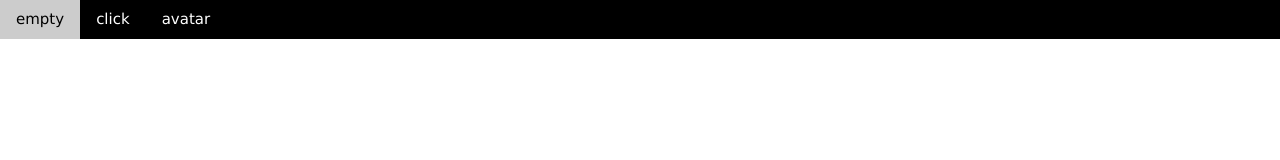
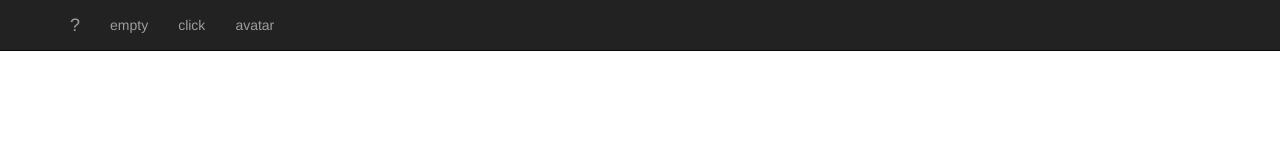
Before and after one commit to clouilt/clouilt.github.io, a plain HTML site: page index.html in a window 1280 px wide. Drawn offline with Linux system fonts and the light colour scheme.

Commit message:
add bootstrap

```diff
--- /dev/null
+++ b/css/my.css
@@ -0,0 +1,7 @@
+body {
+  padding-top: 50px;
+}
+
+body #main {
+	text-align: center;
+}
--- a/index.html
+++ b/index.html
@@ -1,5 +1,9 @@
 <html>
 	<head>
+		<meta charset="utf-8">
+		<meta http-equiv="X-UA-Compatible" content="IE=edge">
+		<meta name="viewport" content="width=device-width, initial-scale=1">
+
 		<script type="text/javascript" src="./js/jquery-3.2.1.min.js">
 		</script>
 
@@ -8,6 +12,8 @@
 		</script>
 
 		<link rel="stylesheet" href="css/w3.css">
+		<link rel="stylesheet" href="css/my.css">
+		<link href="js/bs/css/bootstrap.min.css" rel="stylesheet">
 
 		<script type="text/javascript">
 			var AJAXFILEDIR = "data/";
@@ -58,12 +64,32 @@
 		</script>
 	</head>
 	<body>
-		<div class="w3-bar w3-black" id="navbar">
-			<a class="w3-bar-item w3-button" href='#empty'>empty</a>
-			<a class="w3-bar-item w3-button" href='#click'>click</a>
-			<a class="w3-bar-item w3-button" href='#avatar'>avatar</a>
-		</div>
 
+
+	<nav class="navbar navbar-inverse navbar-fixed-top">
+      <div class="container">
+        <div class="navbar-header">
+          <button type="button" class="navbar-toggle collapsed" data-toggle="collapse" data-target="#navbar" aria-expanded="false" aria-controls="navbar">
+            <span class="sr-only">Toggle navigation</span>
+            <span class="icon-bar"></span>
+            <span class="icon-bar"></span>
+            <span class="icon-bar"></span>
+          </button>
+			 <a class="navbar-brand" href="#empty">?</a>
+        </div>
+        <div id="navbar" class="navbar-collapse collapse">
+          <ul class="nav navbar-nav">
+				 <li><a class="" href='#empty'>empty</a></li>
+				 <li><a class="" href='#click'>click</a></li>
+				 <li><a class="" href='#avatar'>avatar</a></li>
+          </ul>
+        </div><!--/.nav-collapse -->
+      </div>
+	</nav>
+	<div class="container">
 		<div id='box'> </div>
+	</div>
+
+    <script src="/js/bs/js/bootstrap.min.js"></script>
 	</body>
 </html>
```
Also changed, not shown: js/bs/css/bootstrap.min.css (added), js/bs/js/bootstrap.min.js (added), 2 other files.
